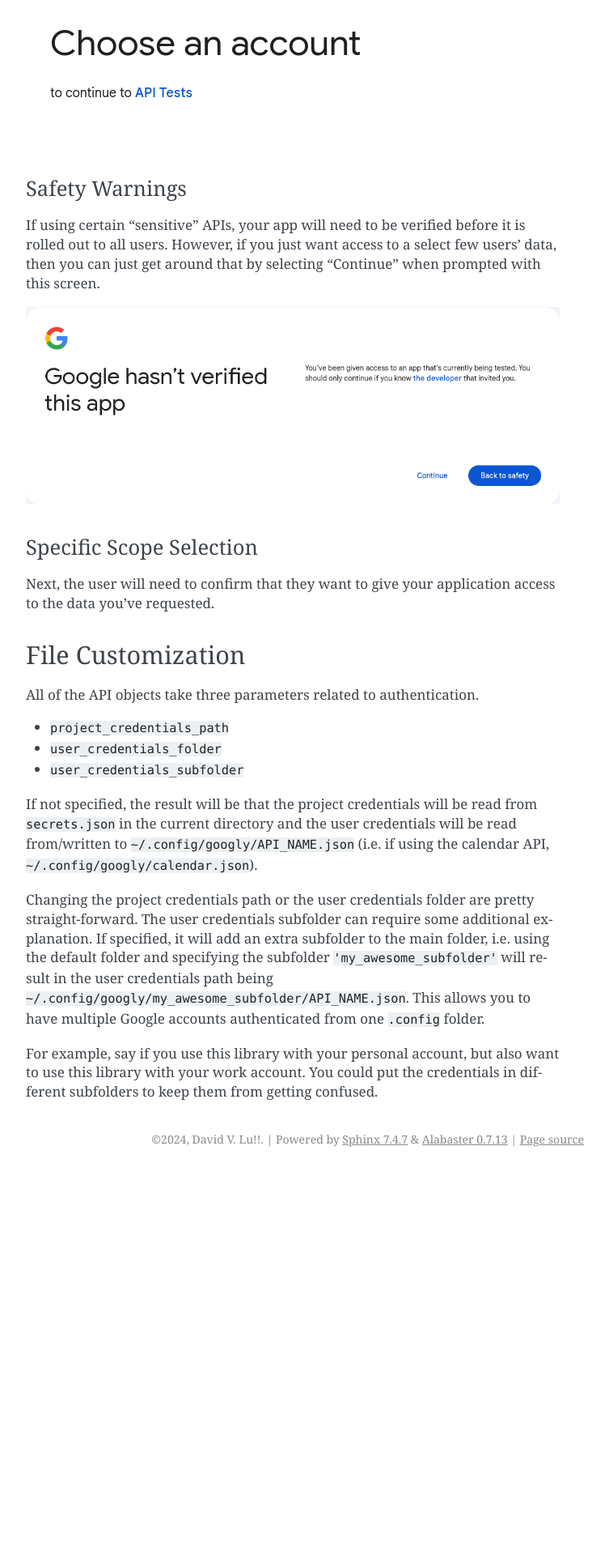
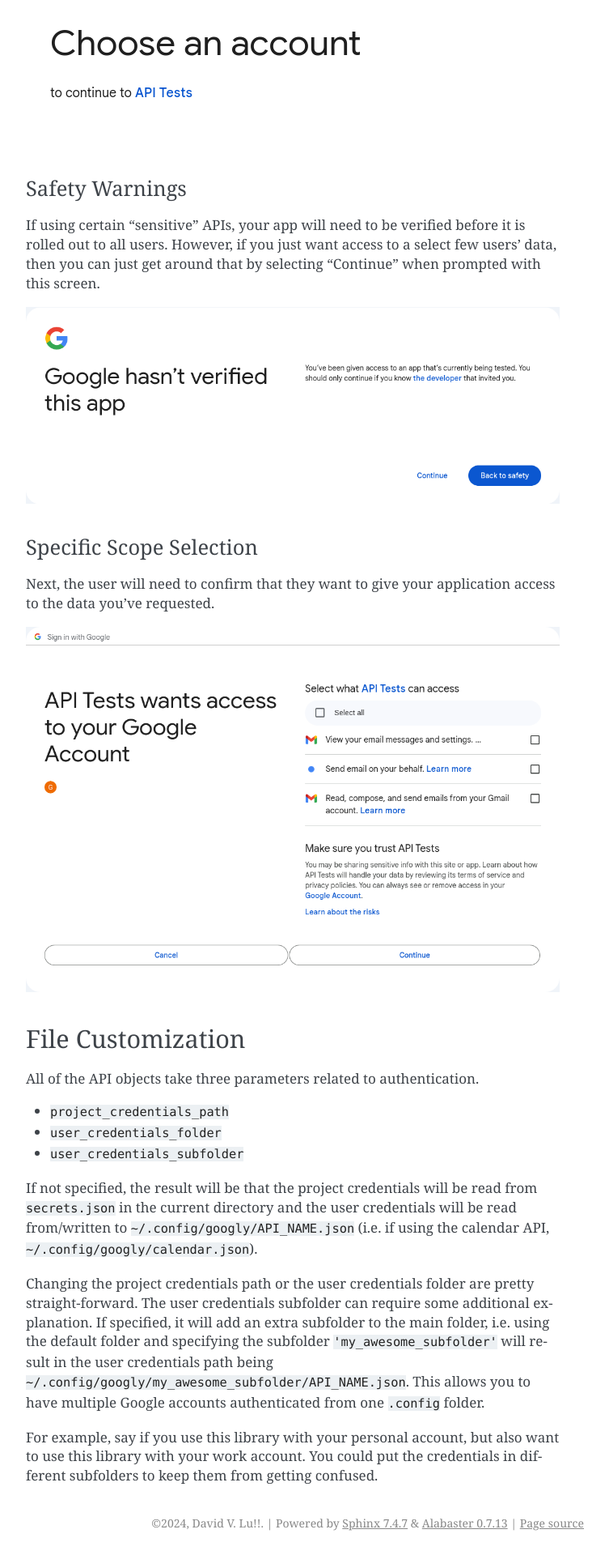
Before and after one commit to DLu/googly, a Sphinx documentation site: the page built from docs/source/auth.md, in a window 1280 px wide. Shown: the part 1091-3011 px from the top of the page at 81% size, without its empty margins (388-1141 px from the left). Built offline with Sphinx 7.4.7, drawn with Linux system fonts in a browser that asks for light colours; before the commit the page ends 2537 px from its top, so only the background shows below that.

Commit message:
Missing screenshot (#16)

```diff
--- a/docs/source/auth.md
+++ b/docs/source/auth.md
@@ -33,6 +33,8 @@ If using certain "sensitive" APIs, your app will need to be verified before it i
 ### Specific Scope Selection
 Next, the user will need to confirm that they want to give your application access to the data you've requested.
 
+![screenshot saying your app wants access to your Google account](_static/Permissions.png)
+
 ## File Customization
 All of the API objects take three parameters related to authentication.
  * `project_credentials_path`
```
Also changed, not shown: docs/source/_static/Permissions.png (added).
